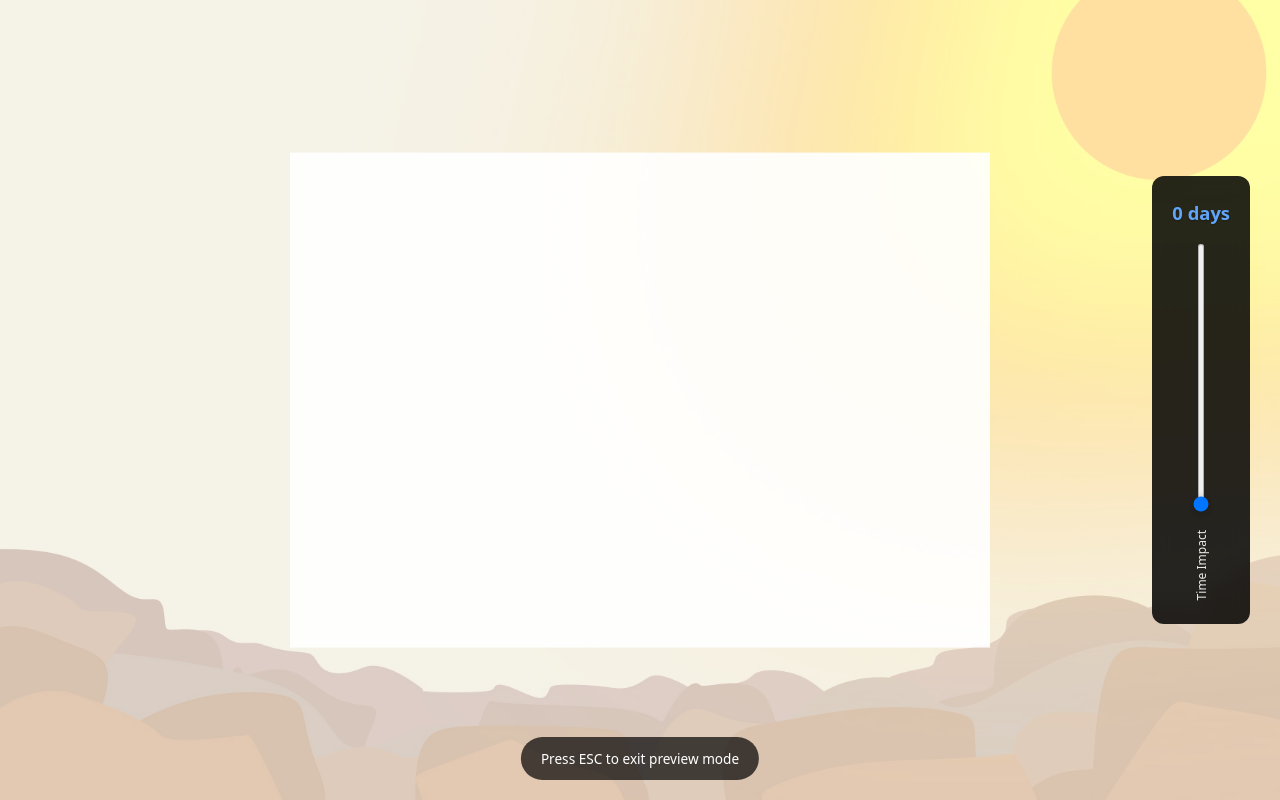
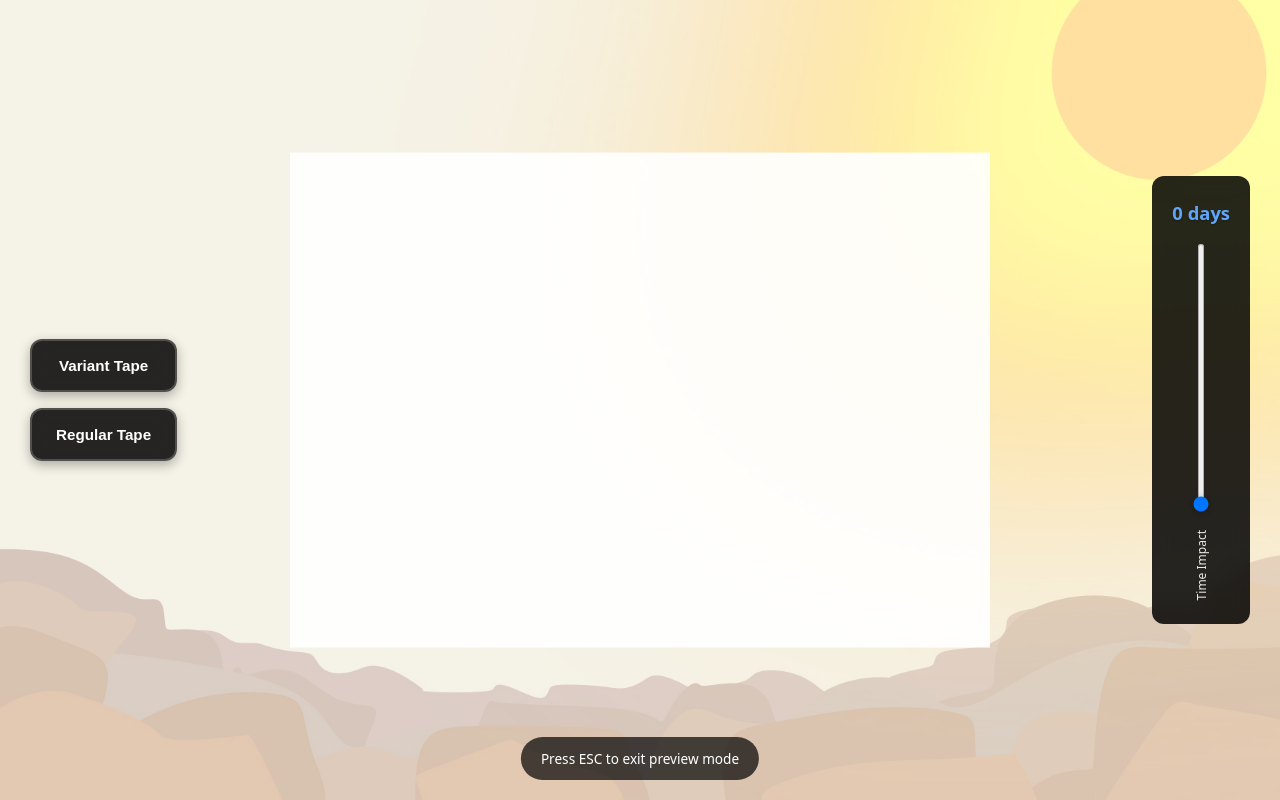
Before and after one commit to KOsaCoCO/TapeTesting, a website: page main_page.html in a window 1280 px wide. Both pictures are taken after a click on the button "Preview". Drawn offline with Linux system fonts and the light colour scheme.

Commit message:
15-11-25 evening

```diff
--- a/main_page.html
+++ b/main_page.html
@@ -449,6 +449,55 @@
 			font-weight: 700;
 			text-shadow: 0 1px 3px rgba(0,0,0,0.3);
 			display: block;
+		}
+
+		/* Preview mode left buttons */
+		.preview-left-buttons {
+			position: fixed;
+			left: 30px;
+			top: 50%;
+			transform: translateY(-50%);
+			display: flex;
+			flex-direction: column;
+			gap: 16px;
+			z-index: 41;
+			opacity: 0;
+			pointer-events: none;
+			transition: opacity 0.3s ease;
+		}
+
+		.preview-left-buttons.show {
+			opacity: 1;
+			pointer-events: auto;
+		}
+
+		.preview-tape-btn {
+			background: rgba(0, 0, 0, 0.85);
+			backdrop-filter: blur(8px);
+			border: 2px solid rgba(255, 255, 255, 0.2);
+			color: #fff;
+			padding: 16px 24px;
+			border-radius: 12px;
+			font-size: 0.95rem;
+			font-weight: 600;
+			cursor: pointer;
+			transition: all 0.2s ease;
+			text-align: center;
+			min-width: 140px;
+			box-shadow: 0 4px 12px rgba(0, 0, 0, 0.3);
+		}
+
+		.preview-tape-btn:hover {
+			background: rgba(37, 99, 235, 0.9);
+			border-color: rgba(255, 255, 255, 0.4);
+			box-shadow: 0 6px 16px rgba(0, 0, 0, 0.4);
+			transform: translateX(5px);
+		}
+
+		.preview-tape-btn.active {
+			background: rgba(37, 99, 235, 0.95);
+			border-color: #60a5fa;
+			box-shadow: 0 4px 12px rgba(37, 99, 235, 0.5);
 		}
 
 		/* Bottom bar */
@@ -1071,6 +1120,12 @@
 		</div>
 		<input type="range" min="0" max="366" value="0" class="time-slider" id="timeSlider" orient="vertical" />
 		<div class="slider-label">Time Impact</div>
+	</div>
+
+	<!-- Left buttons in preview mode -->
+	<div class="preview-left-buttons" id="previewLeftButtons">
+		<button class="preview-tape-btn" id="variantTapeBtn">Variant Tape</button>
+		<button class="preview-tape-btn" id="regularTapeBtn">Regular Tape</button>
 	</div>
 
 	<!-- Floating tooltip shown above all content -->
@@ -1855,10 +1910,13 @@
 		// Show/hide preview slider
 		function togglePreviewSlider() {
 			const slider = document.getElementById('previewSlider');
+			const leftButtons = document.getElementById('previewLeftButtons');
 			if (state.previewMode) {
 				slider.classList.add('show');
+				leftButtons.classList.add('show');
 			} else {
 				slider.classList.remove('show');
+				leftButtons.classList.remove('show');
 			}
 		}
 
@@ -1867,6 +1925,19 @@
 			if (e.key === 'Escape' && state.previewMode) {
 				document.getElementById('previewBtn').click();
 			}
+		});
+
+		// Preview mode button handlers (placeholders for now)
+		document.getElementById('variantTapeBtn').addEventListener('click', () => {
+			console.log('Variant Tape button clicked');
+			// TODO: Add variant tape preview functionality
+			addHistory('Variant Tape preview selected');
+		});
+
+		document.getElementById('regularTapeBtn').addEventListener('click', () => {
+			console.log('Regular Tape button clicked');
+			// TODO: Add regular tape preview functionality
+			addHistory('Regular Tape preview selected');
 		});
 
 		// Function to update playground background based on environment
```
